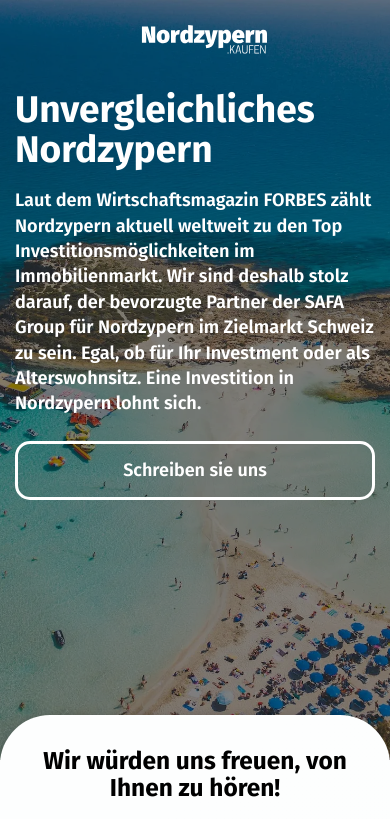
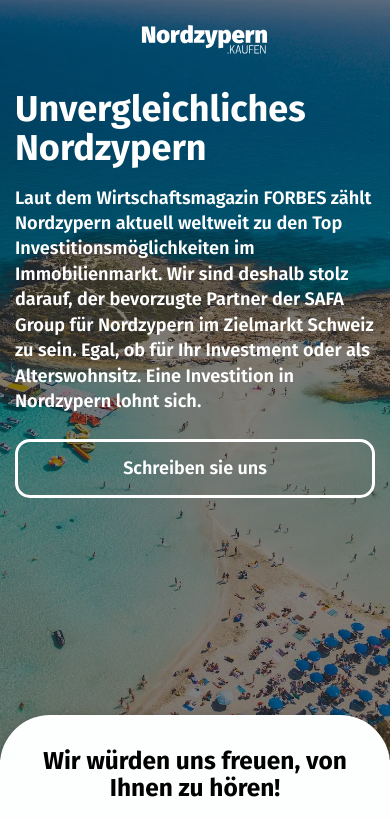
Before and after one commit to Marozik/Nordzypern, a plain HTML site: page index.html in a window 390 px wide. Shown: the top 819 px of the page. Drawn offline with Linux system fonts and the light colour scheme.

Commit message:
Add files via upload

```diff
--- a/css/style.css
+++ b/css/style.css
@@ -382,6 +382,7 @@ body {
 .title-big {
   font-weight: 900;
   line-height: 1.0816326531;
+  font-size: 96px;
 }
 
 .title {
@@ -610,6 +611,7 @@ body {
 .intro__container {
   position: relative;
   z-index: 5;
+  max-width: 1190px;
   color: #fff;
 }
 
@@ -1209,6 +1211,11 @@ body {
 
 .newsletter__subtitle {
   text-align: center;
+}
+
+.newsletter__form {
+  position: relative;
+  z-index: 2;
 }
 
 .form-newsletter__line {
@@ -2279,10 +2286,6 @@ body:not(.lg-from-hash) .lg-outer.lg-start-zoom .lg-item:not(.lg-zoomable).lg-co
 }
 
 @media (min-width: 76.25em) {
-  .title-big {
-    font-size: 6.125rem;
-  }
-
   .title {
     font-size: 1.875rem;
   }
@@ -2468,11 +2471,13 @@ body:not(.lg-from-hash) .lg-outer.lg-start-zoom .lg-item:not(.lg-zoomable).lg-co
   }
 }
 
+@media (max-width: 64em) {
+  .title-big {
+    font-size: 62px;
+  }
+}
+
 @media (max-width: 20em) {
-  .title-big {
-    font-size: 2rem;
-  }
-
   .title {
     font-size: 1.5rem;
   }
@@ -2658,7 +2663,18 @@ body:not(.lg-from-hash) .lg-outer.lg-start-zoom .lg-item:not(.lg-zoomable).lg-co
   }
 }
 
+@media (max-width: 87.5em) {
+  .intro__container {
+    padding-left: 30px;
+    padding-right: 30px;
+  }
+}
+
 @media (max-width: 47.99875em) {
+  .title-big {
+    font-size: 36px;
+  }
+
   .title-small {
     font-size: 22px;
   }
@@ -2674,6 +2690,11 @@ body:not(.lg-from-hash) .lg-outer.lg-start-zoom .lg-item:not(.lg-zoomable).lg-co
 
   .intro {
     min-height: 90vh;
+  }
+
+  .intro__container {
+    padding-left: 15px;
+    padding-right: 15px;
   }
 
   .intro__background::before {
@@ -2801,18 +2822,6 @@ body:not(.lg-from-hash) .lg-outer.lg-start-zoom .lg-item:not(.lg-zoomable).lg-co
 }
 
 @media (min-width: 20em) and (max-width: 76.25em) {
-@supports (font-size: clamp( 2rem , 0.5333333333rem  +  7.3333333333vw , 6.125rem )) {
-    .title-big {
-      font-size: clamp( 2rem , 0.5333333333rem  +  7.3333333333vw , 6.125rem );
-    }
-}
-
-@supports not (font-size: clamp( 2rem , 0.5333333333rem  +  7.3333333333vw , 6.125rem )) {
-    .title-big {
-      font-size: calc(2rem + 4.125 * (100vw - 20rem) / 56.25);
-    }
-}
-
 @supports (font-size: clamp( 1.5rem , 1.3666666667rem  +  0.6666666667vw , 1.875rem )) {
     .title {
       font-size: clamp( 1.5rem , 1.3666666667rem  +  0.6666666667vw , 1.875rem );
--- a/index.html
+++ b/index.html
@@ -9,7 +9,7 @@
 	" />
 	<meta name="keywords" content="Nordzypern, Investment, Nordzypern Immobilien, Seaviewtowers, Seaviewtowers Projekt, Nordzypern relocation, Nordzypern auswandern" />
 	<!-- <style>body{opacity: 0;}</style> -->
-	<link rel="stylesheet" href="css/style.min.css?_v=20230702211856" />
+	<link rel="stylesheet" href="css/style.min.css?_v=20230703010325" />
 	<link rel="shortcut icon" href="favicon.ico" />
 	<!-- <meta name="robots" content="noindex, nofollow"> -->
 	<meta name="viewport" content="width=device-width, initial-scale=1.0" />
@@ -1116,7 +1116,7 @@
 		</footer>
 
 	</div>
-	<script src="js/app.min.js?_v=20230702211856"></script>
+	<script src="js/app.min.js?_v=20230703010325"></script>
 </body>
 
 </html>
```
Also changed, not shown: css/style.min.css.
